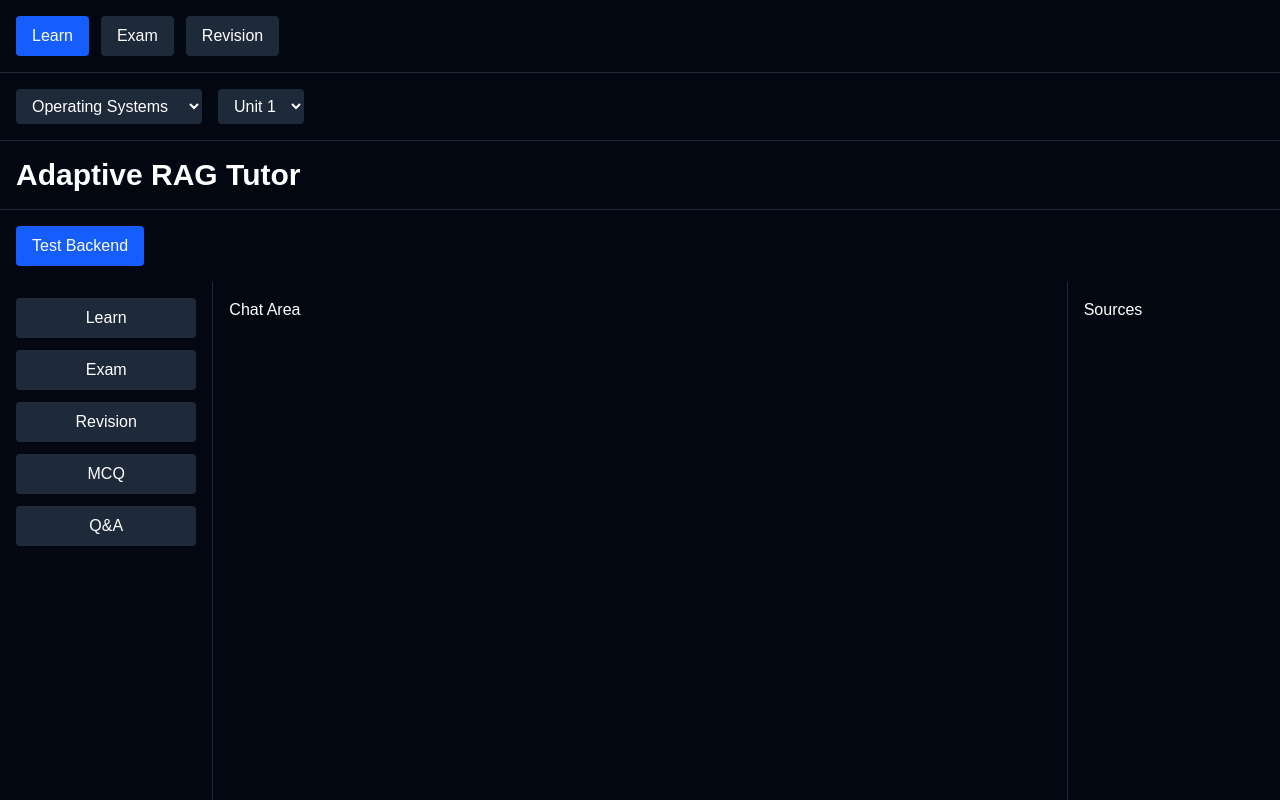
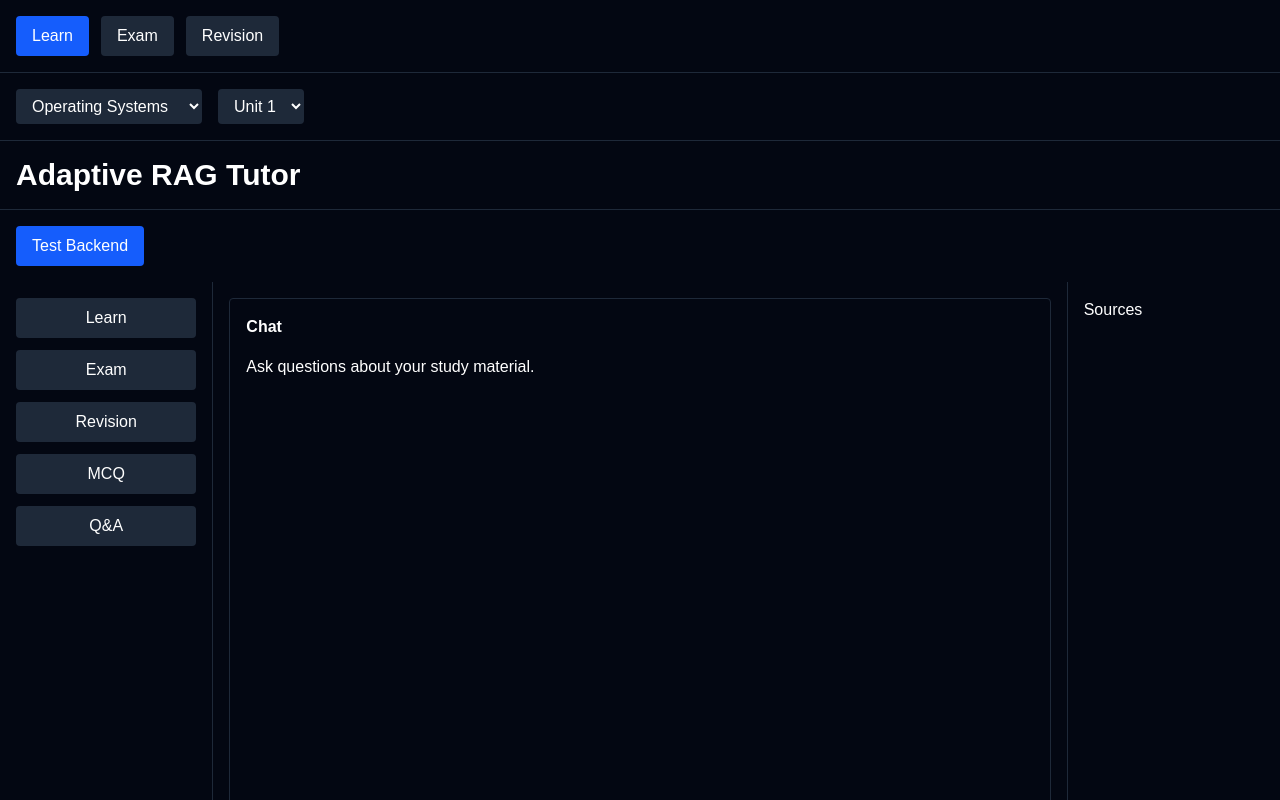
Before and after one commit to Danyl993/adaptive-rag-tutor, a Next.js app in the folder frontend/: page / in a window 1280 px wide. Shown: the top 800 px of the page. Built offline with nearby package versions, Linux system fonts and the light colour scheme.

Commit message:
feat(frontend): create chat panel

```diff
--- a/frontend/src/app/page.js
+++ b/frontend/src/app/page.js
@@ -5,6 +5,7 @@ import NavigationSidebar from "@/components/NavigationSidebar";
 import ModeSelector from "@/components/ModeSelector";
 import SubjectSelector from "@/components/SubjectSelector";
 import UnitSelector from "@/components/UnitSelector";
+import ChatPanel from "@/components/ChatPanel";
 
 export default function Home() {
   async function testBackend() {
@@ -46,7 +47,7 @@ export default function Home() {
         </div>
 
         <div className="md:col-span-8 p-4">
-          Chat Area
+          <ChatPanel />
         </div>
 
         <div className="md:col-span-2 border-l border-gray-800 p-4">
--- /dev/null
+++ b/frontend/src/components/ChatPanel.jsx
@@ -0,0 +1,13 @@
+export default function ChatPanel() {
+  return (
+    <div className="border border-gray-800 rounded p-4 h-full">
+      <h2 className="font-bold mb-4">
+        Chat
+      </h2>
+
+      <div>
+        Ask questions about your study material.
+      </div>
+    </div>
+  );
+}
```
